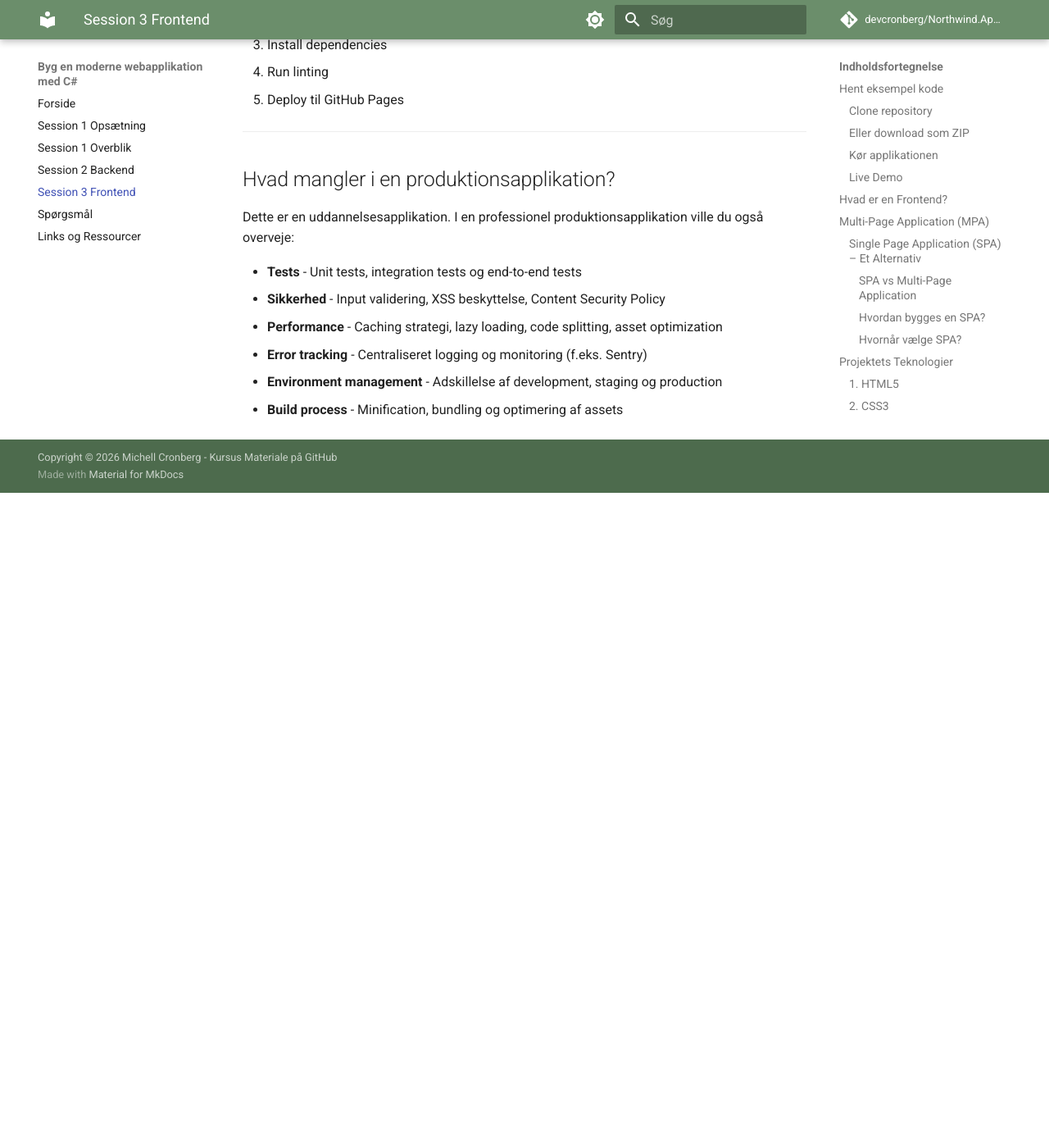
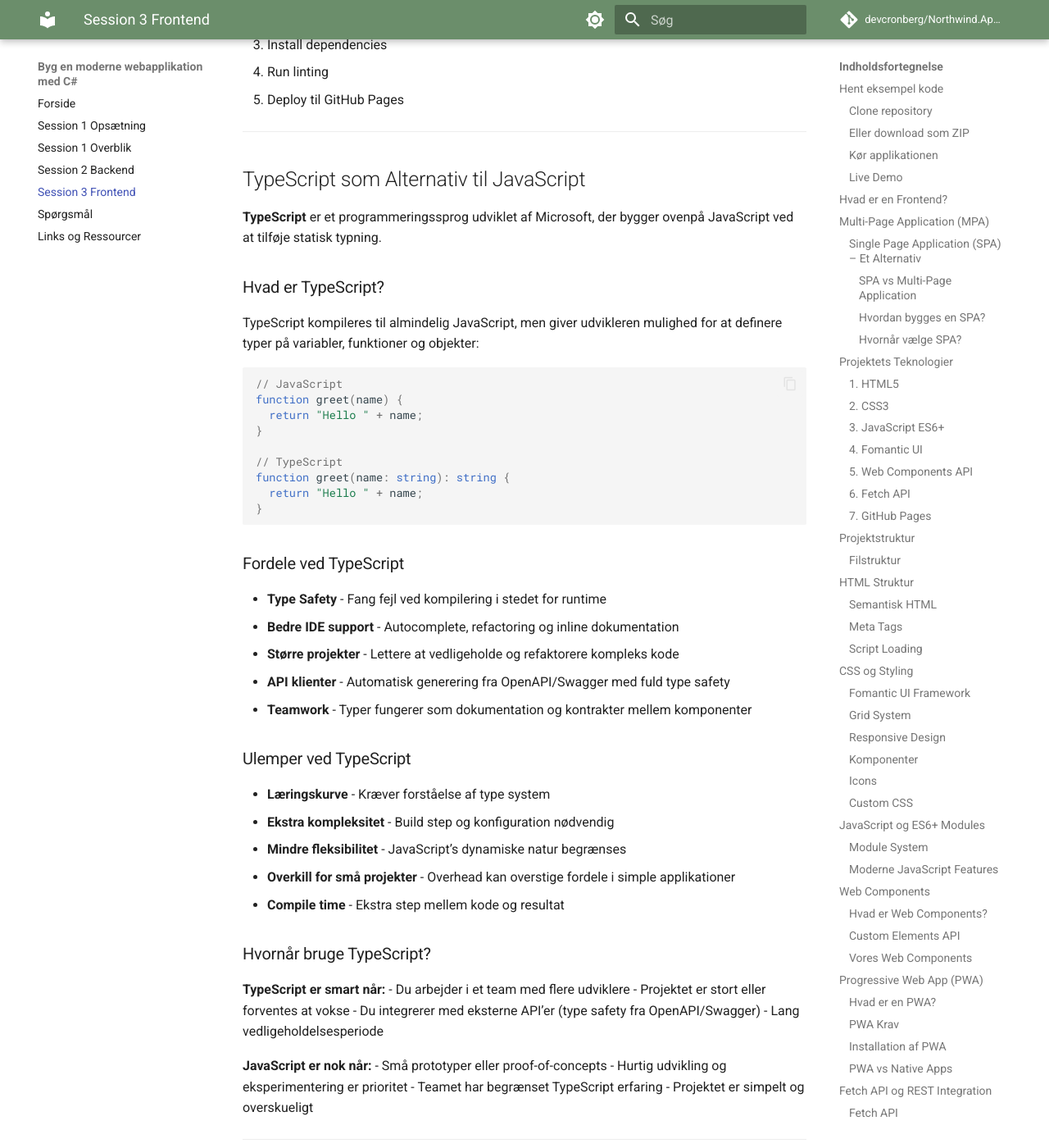
Before and after one commit to devcronberg/Northwind.App.Kursus, an MkDocs documentation site: the page built from docs/frontend.md, in a window 1280 px wide and 1400 px high, scrolled down 15127 px. Shown: the whole window at 82% size. Built offline with MkDocs 1.6.1 and Material for MkDocs 9.7.7, drawn with Linux system fonts in a browser that asks for light colours; comment, search, counter and statistics services are not loaded; before the commit the page ends 15728 px from its top, so only the background shows below that.

Commit message:
Add section on TypeScript as an alternative to JavaScript, outlining its benefits, drawbacks, and use cases

````diff
--- a/docs/frontend.md
+++ b/docs/frontend.md
@@ -744,6 +744,58 @@ npm run lint
 
 ---
 
+## TypeScript som Alternativ til JavaScript
+
+**TypeScript** er et programmeringssprog udviklet af Microsoft, der bygger ovenpå JavaScript ved at tilføje statisk typning.
+
+### Hvad er TypeScript?
+
+TypeScript kompileres til almindelig JavaScript, men giver udvikleren mulighed for at definere typer på variabler, funktioner og objekter:
+
+```typescript
+// JavaScript
+function greet(name) {
+  return "Hello " + name;
+}
+
+// TypeScript
+function greet(name: string): string {
+  return "Hello " + name;
+}
+```
+
+### Fordele ved TypeScript
+
+- **Type Safety** - Fang fejl ved kompilering i stedet for runtime
+- **Bedre IDE support** - Autocomplete, refactoring og inline dokumentation
+- **Større projekter** - Lettere at vedligeholde og refaktorere kompleks kode
+- **API klienter** - Automatisk generering fra OpenAPI/Swagger med fuld type safety
+- **Teamwork** - Typer fungerer som dokumentation og kontrakter mellem komponenter
+
+### Ulemper ved TypeScript
+
+- **Læringskurve** - Kræver forståelse af type system
+- **Ekstra kompleksitet** - Build step og konfiguration nødvendig
+- **Mindre fleksibilitet** - JavaScript's dynamiske natur begrænses
+- **Overkill for små projekter** - Overhead kan overstige fordele i simple applikationer
+- **Compile time** - Ekstra step mellem kode og resultat
+
+### Hvornår bruge TypeScript?
+
+**TypeScript er smart når:**
+- Du arbejder i et team med flere udviklere
+- Projektet er stort eller forventes at vokse
+- Du integrerer med eksterne API'er (type safety fra OpenAPI/Swagger)
+- Lang vedligeholdelsesperiode
+
+**JavaScript er nok når:**
+- Små prototyper eller proof-of-concepts
+- Hurtig udvikling og eksperimentering er prioritet
+- Teamet har begrænset TypeScript erfaring
+- Projektet er simpelt og overskueligt
+
+---
+
 ## Hvad mangler i en produktionsapplikation?
 
 Dette er en uddannelsesapplikation. I en professionel produktionsapplikation ville du også overveje:
````
